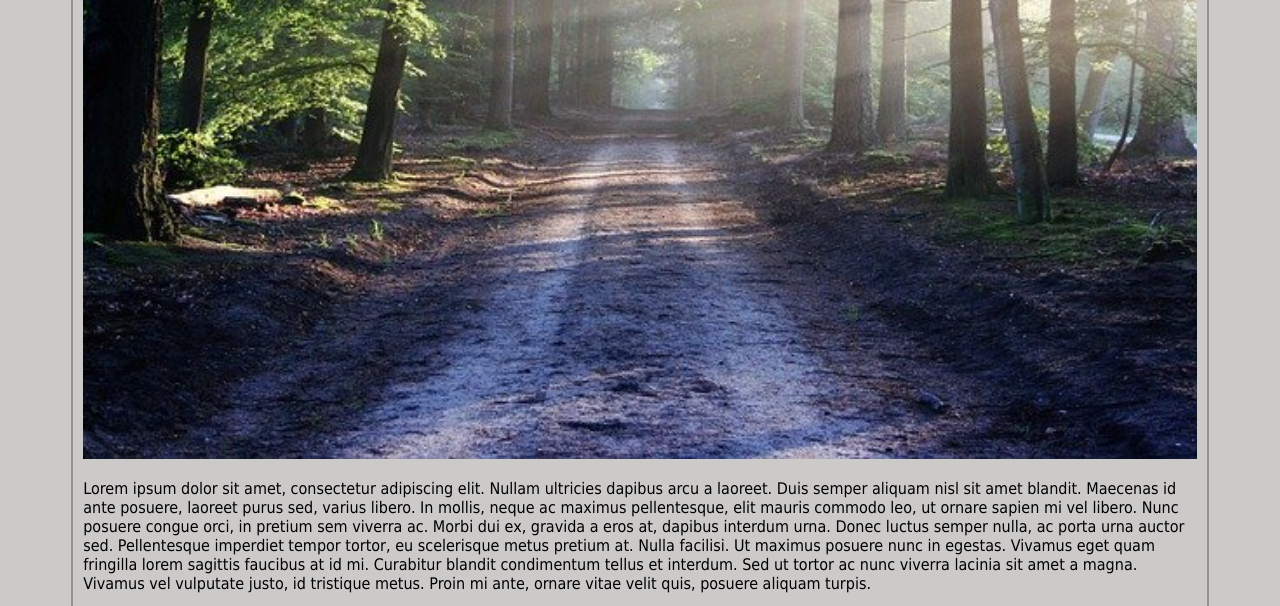
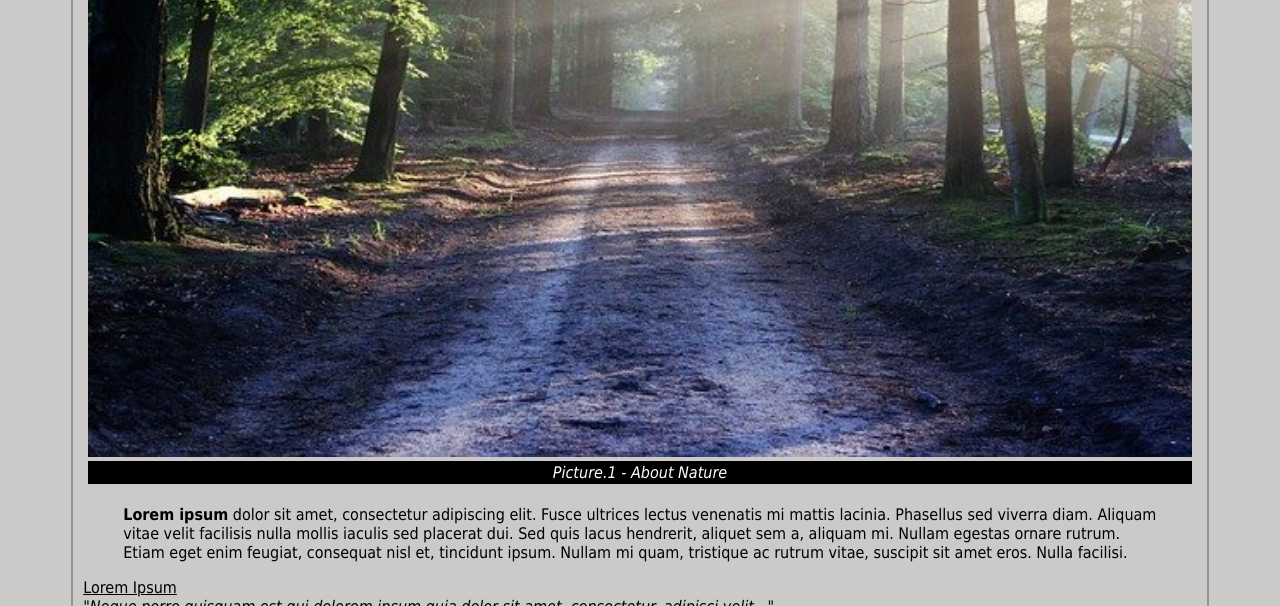
Before and after one commit to amagdy-sw/personal-blog, a plain HTML site: page post.html in a window 1280 px wide. Shown: the part 654-1260 px from the top of the page. Drawn offline with Linux system fonts and the light colour scheme.

Commit message:
Commit after review
Commit after review

```diff
--- a/css/style.css
+++ b/css/style.css
@@ -15,3 +15,17 @@ h2{
 .blog-img{
     width: 100%;
 }
+
+figure {
+    border: 1px #cccccc solid;
+    padding: 4px;
+    margin: auto;
+}
+
+figcaption {
+    background-color: black;
+    color: white;
+    font-style: italic;
+    padding: 2px;
+    text-align: center;
+}
--- a/post.html
+++ b/post.html
@@ -9,7 +9,7 @@
         <div class="container">
             <header class="box">
                 <h1>Beauty of Nature</h1>
-                <a href="blog.html">Home</a>
+                <a href="index.html">Home</a>
             </header>
             <section class="box">
                 <h2>About Nature</h2>
@@ -21,9 +21,17 @@
                         <p><strong>Frontend Web Developer</strong></p>
                     </div>
                 </div>
-                <img src="images/about-nature.jpg" alt="about-nature" class="blog-img"/>
+                <figure>
+                    <img src="images/about-nature.jpg" alt="about-nature" class="blog-img"/>
+                    <figcaption>Picture.1 - About Nature</figcaption>
+                </figure>
                 <p>
-                    Lorem ipsum dolor sit amet, consectetur adipiscing elit. Nullam ultricies dapibus arcu a laoreet. Duis semper aliquam nisl sit amet blandit. Maecenas id ante posuere, laoreet purus sed, varius libero. In mollis, neque ac maximus pellentesque, elit mauris commodo leo, ut ornare sapien mi vel libero. Nunc posuere congue orci, in pretium sem viverra ac. Morbi dui ex, gravida a eros at, dapibus interdum urna. Donec luctus semper nulla, ac porta urna auctor sed. Pellentesque imperdiet tempor tortor, eu scelerisque metus pretium at. Nulla facilisi. Ut maximus posuere nunc in egestas. Vivamus eget quam fringilla lorem sagittis faucibus at id mi. Curabitur blandit condimentum tellus et interdum. Sed ut tortor ac nunc viverra lacinia sit amet a magna. Vivamus vel vulputate justo, id tristique metus. Proin mi ante, ornare vitae velit quis, posuere aliquam turpis.
+                    <blockquote>
+                        <b>Lorem ipsum</b> dolor sit amet, consectetur adipiscing elit. Fusce ultrices lectus venenatis mi mattis lacinia. Phasellus sed viverra diam. Aliquam vitae velit facilisis nulla mollis iaculis sed placerat dui. Sed quis lacus hendrerit, aliquet sem a, aliquam mi. Nullam egestas ornare rutrum. Etiam eget enim feugiat, consequat nisl et, tincidunt ipsum. Nullam mi quam, tristique ac rutrum vitae, suscipit sit amet eros. Nulla facilisi.
+                    </blockquote>
+                    <u>Lorem Ipsum</u>
+                    <br/>
+                    <em>"Neque porro quisquam est qui dolorem ipsum quia dolor sit amet, consectetur, adipisci velit..."</em>
                 </p>
                 <div class="social-links-container">
                     <a href="#"><img src="images/fb.png" alt="Facebook"/></a>
```
Also changed, not shown: index.html (renamed from blog.html, +10 -2 lines), 1 other file.
